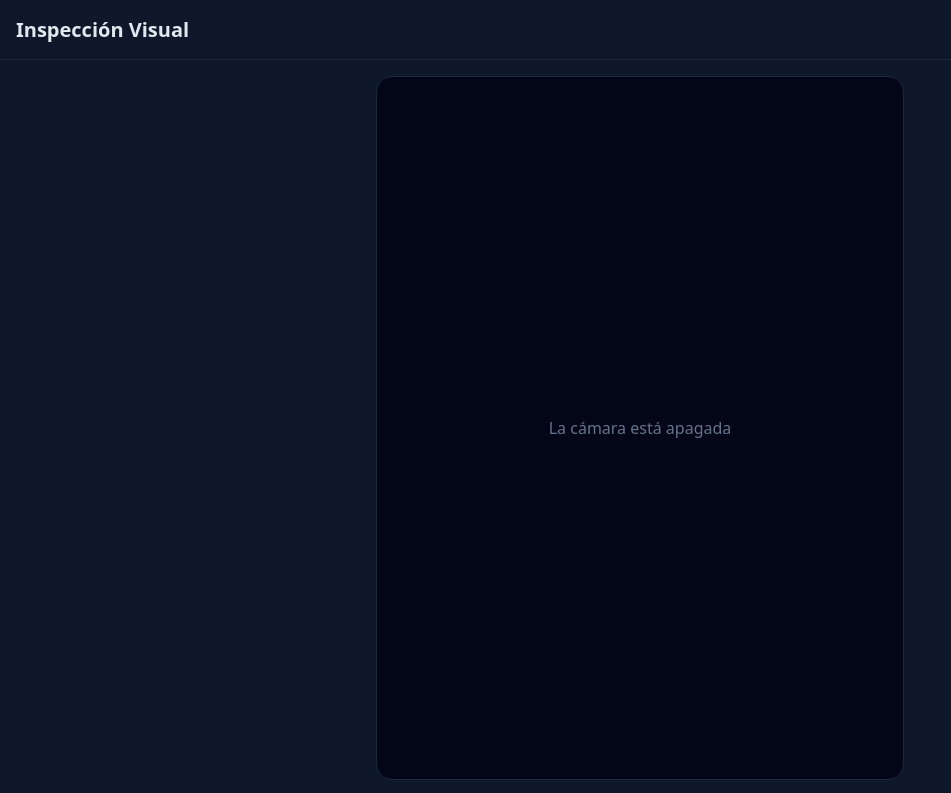
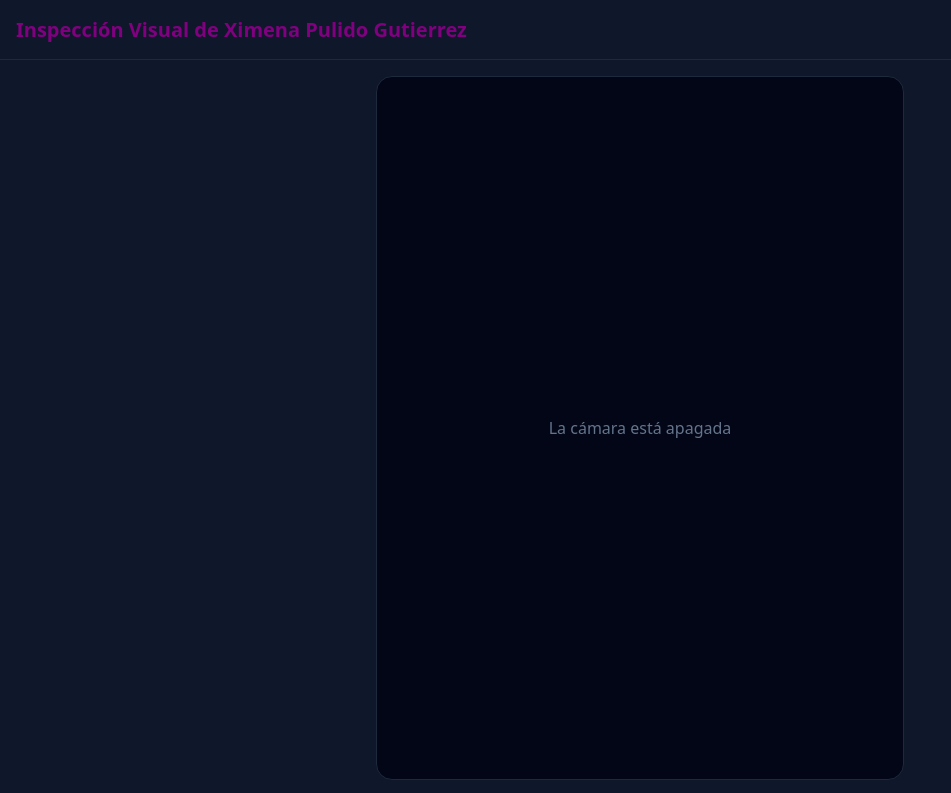
Before and after one commit to XimenaPulido/pwa-camara-instalable, a plain HTML site: page index.html in a window 1280 px wide. Shown: the top 793 px of the page, without its empty margins (0-951 px from the left). Drawn offline with Linux system fonts and the light colour scheme.

Commit message:
Segundo commit

```diff
--- a/index.html
+++ b/index.html
@@ -18,7 +18,7 @@
 </head>
 <body>
   <header class="encabezado">
-    <h1>Inspección Visual</h1>
+    <h1 style="color: purple;">Inspección Visual de Ximena Pulido Gutierrez</h1>
     <button id="btn-instalar" class="btn btn-secundario" type="button" hidden>Instalar App</button>
   </header>
 
```
